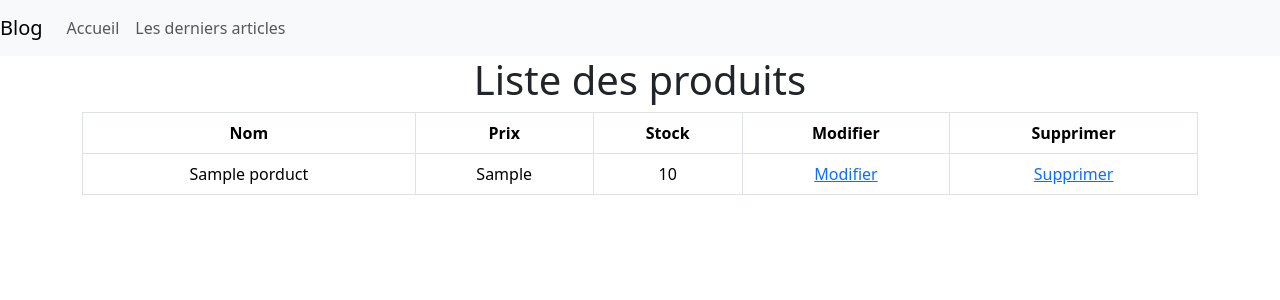
After one commit to mathisbachelier/e-commerce, a PHP site: template E-Commerce/views/productManagement/index.php in a window 1280 px wide. The commit adds this page. Shown: the top 300 px of the page. Run offline with PHP 8.4, Linux system fonts and the light colour scheme; the template is opened without the code that fills it: most values are stand-ins (such as "Sample title", 1, 10 or a date in 2020); some libraries are stand-ins or nearby versions.

Commit message:
Add product display

```diff
--- a/E-Commerce/app/models/Model.php
+++ b/E-Commerce/app/models/Model.php
@@ -14,7 +14,7 @@ abstract class Model {
 
     public function all():array
     {
-        return $this->query("SELECT * FROM {$this->table} ORDER BY created_at DESC ");
+        return $this->query("SELECT * FROM {$this->table}");
     }
 
     public function findById(int $id)
--- a/E-Commerce/public/index.php
+++ b/E-Commerce/public/index.php
@@ -5,7 +5,7 @@ use Router\Router;
 $url = $_GET['url'];
 define('VIEWS',dirname(__DIR__) . DIRECTORY_SEPARATOR . 'views'.DIRECTORY_SEPARATOR);
 define('SCRIPTS',dirname($_SERVER['SCRIPT_NAME']) . DIRECTORY_SEPARATOR );
-define('DB_NAME',"name_of_your_database");
+define('DB_NAME',"e_commerce");
 define('DB_HOST',"127.0.0.1");
 define('DB_USER',"root");
 define('DB_PASSWORD',"");
@@ -14,6 +14,7 @@ $router = new Router($url);
 
 // Exemple de route simple POST ou GET :
 // $router->get/post('url','chemain du controller + @ methode');
+$router -> get('/produits', 'App\controllers\productManagementController@index');
 
 try{
      $router->run();
--- /dev/null
+++ b/E-Commerce/views/productManagement/index.php
@@ -0,0 +1,33 @@
+<div class="col-12">
+    <div class="row">
+        <div class="col-12">
+            <h1 class="text-center">Liste des produits</h1>
+        </div>
+    </div>
+    <div class="row">
+        <div class="col-12">
+            <table class="table table-bordered">
+                <thead>
+                    <tr>
+                        <th style="text-align: center;">Nom</th>
+                        <th style="text-align: center;">Prix</th>
+                        <th style="text-align: center;">Stock</th>
+                        <th style="text-align: center;">Modifier</th>
+                        <th style="text-align: center;">Supprimer</th>
+                    </tr>
+                </thead>
+                <tbody>
+                    <?php foreach($params['porducts'] as $porduct): ?>
+                        <tr>
+                            <td style="text-align: center;"><?= $porduct->Product_name ?></td>
+                            <td style="text-align: center;"><?= $porduct->Price_excluding_taxes ?></td>
+                            <td style="text-align: center;"><?= $porduct->Stock ?></td>
+                            <td style="text-align: center;"><a href="/productManagement/edit/<?= $porduct->Product_id ?>">Modifier</a></td>
+                            <td style="text-align: center;"><a href="/productManagement/delete/<?= $porduct->Product_id ?>">Supprimer</a></td>
+                        </tr>
+                    <?php endforeach ?>
+                </tbody>
+            </table>
+        </div>
+    </div>
+</div>
```
Also changed, not shown: E-Commerce/app/controllers/productManagementController.php (added, +15 -0 lines), E-Commerce/app/models/Product.php (added, +9 -0 lines).
